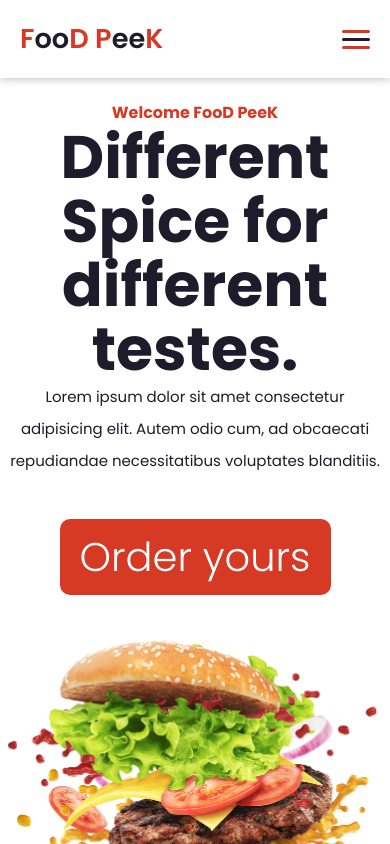
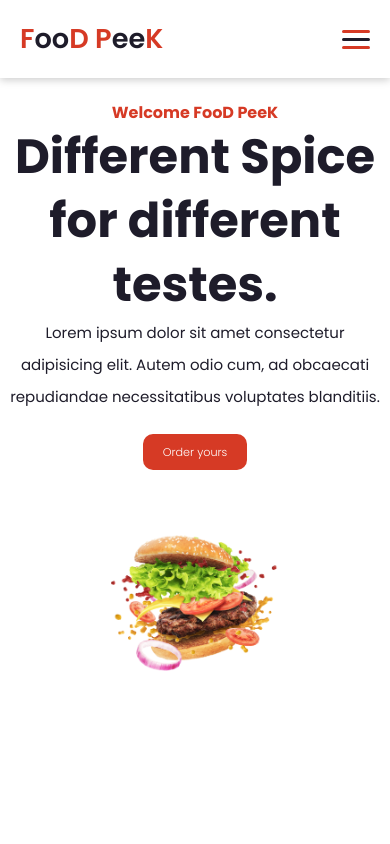
Before and after one commit to marcia7sa/LandingPageHamburgueria, a plain HTML site: page index.html in a window 390 px wide. Drawn offline with nearby package versions, Linux system fonts and the light colour scheme.

Commit message:
atualizacao css

```diff
--- a/style.css
+++ b/style.css
@@ -111,7 +111,6 @@ body{
 }
 
 .home-text p{
-  margin-bottom: 3rem;
   line-height: 2rem;
   font-size: 1rem;
 }
@@ -165,7 +164,7 @@ transition: all 0.5s;
     flex-direction: column;
     background:var(--white);
     gap: -10px;
-    transition: 0.3s;
+    transition: 0.5s;
 
    }
 
@@ -179,11 +178,11 @@ transition: all 0.5s;
    /*Main*/
 
    .home{
-    padding: 100px 2%;
+    padding: 100px 2% 20px 2%;
     flex-direction: column;
     text-align: center;
     overflow: hidden;
-    gap: 2rem;
+    gap: 1rem;
    }
 
    .home .text-h4{
@@ -191,7 +190,7 @@ transition: all 0.5s;
    }
 
    .home .text-h1{
-    font-size: 2.5rem;
+    font-size: 2rem;
     line-height: 4rem;
    }
 
@@ -200,7 +199,12 @@ transition: all 0.5s;
    }
 
    .home-img{
-    width: 100%;
+    width: 45%;
+    height: 40%;
+   }
+   .home-btn{
+    font-size: 0.7rem;
+    max-width: 50px;
    }
 
 }
```
